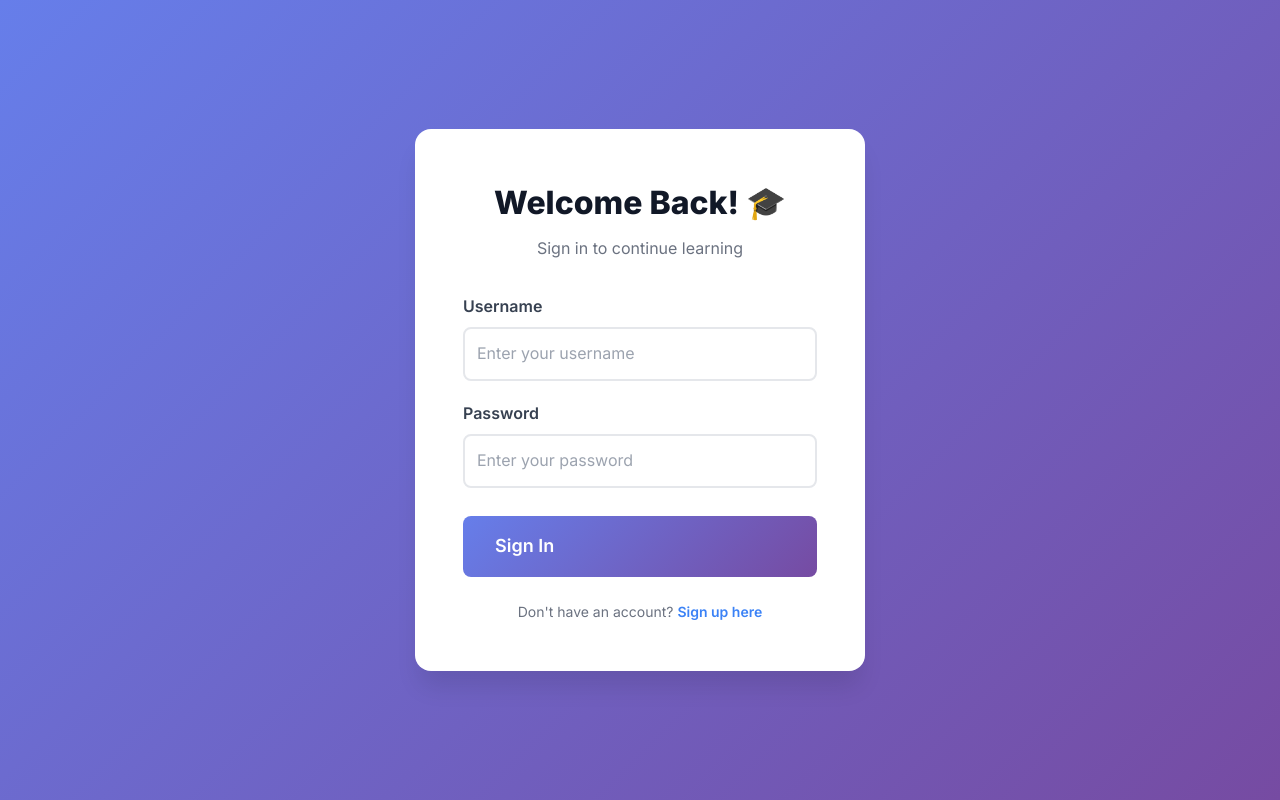
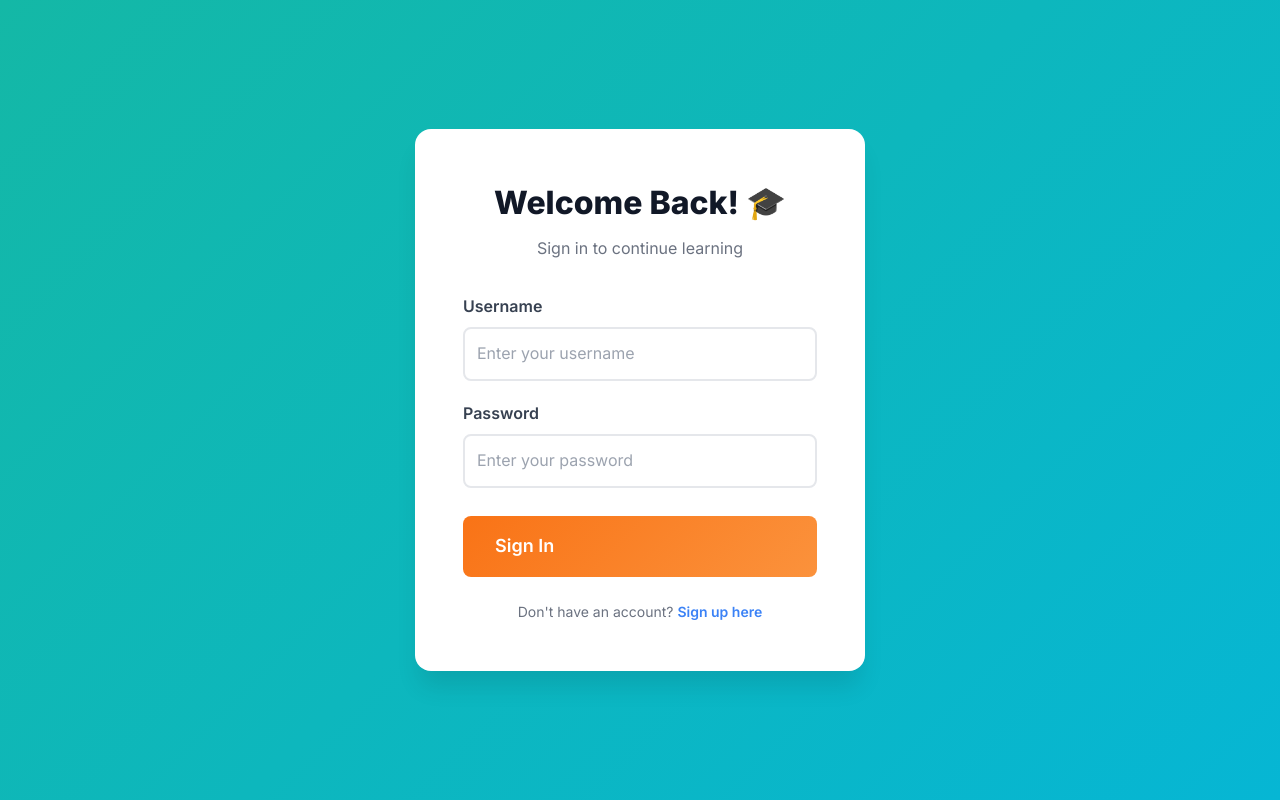
Before and after one commit to deoz-art/professional-english-learning-platform, a React (Vite) app in the folder frontend/: page /login in a window 1280 px wide. Built offline with nearby package versions, Linux system fonts and the light colour scheme; no server answers.

Commit message:
Update color scheme to child-friendly teal and orange palette for better engagement

```diff
--- a/frontend/src/index.css
+++ b/frontend/src/index.css
@@ -12,7 +12,7 @@
 
 body {
   font-family: 'Inter', -apple-system, BlinkMacSystemFont, 'Segoe UI', 'Roboto', sans-serif;
-  background: linear-gradient(135deg, #667eea 0%, #764ba2 100%);
+  background: linear-gradient(135deg, #14b8a6 0%, #06b6d4 100%);
   min-height: 100vh;
   color: #333;
   line-height: 1.6;
@@ -43,13 +43,13 @@ body {
 }
 
 .btn-primary {
-  background: linear-gradient(135deg, #667eea 0%, #764ba2 100%);
+  background: linear-gradient(135deg, #f97316 0%, #fb923c 100%);
   color: white;
 }
 
 .btn-primary:hover {
   transform: translateY(-2px);
-  box-shadow: 0 8px 20px rgba(102, 126, 234, 0.4);
+  box-shadow: 0 8px 20px rgba(249, 115, 22, 0.4);
 }
 
 .btn-secondary {
@@ -62,12 +62,12 @@ body {
 }
 
 .btn-success {
-  background: #10b981;
+  background: #14b8a6;
   color: white;
 }
 
 .btn-success:hover {
-  background: #059669;
+  background: #0d9488;
 }
 
 .btn-danger {
@@ -123,7 +123,7 @@ body {
 .input-group select:focus,
 .input-group textarea:focus {
   outline: none;
-  border-color: #667eea;
+  border-color: #f97316;
 }
 
 .alert {
@@ -153,7 +153,7 @@ body {
 /* Loading Spinner */
 .spinner {
   border: 4px solid #f3f4f6;
-  border-top: 4px solid #667eea;
+  border-top: 4px solid #f97316;
   border-radius: 50%;
   width: 40px;
   height: 40px;
```
